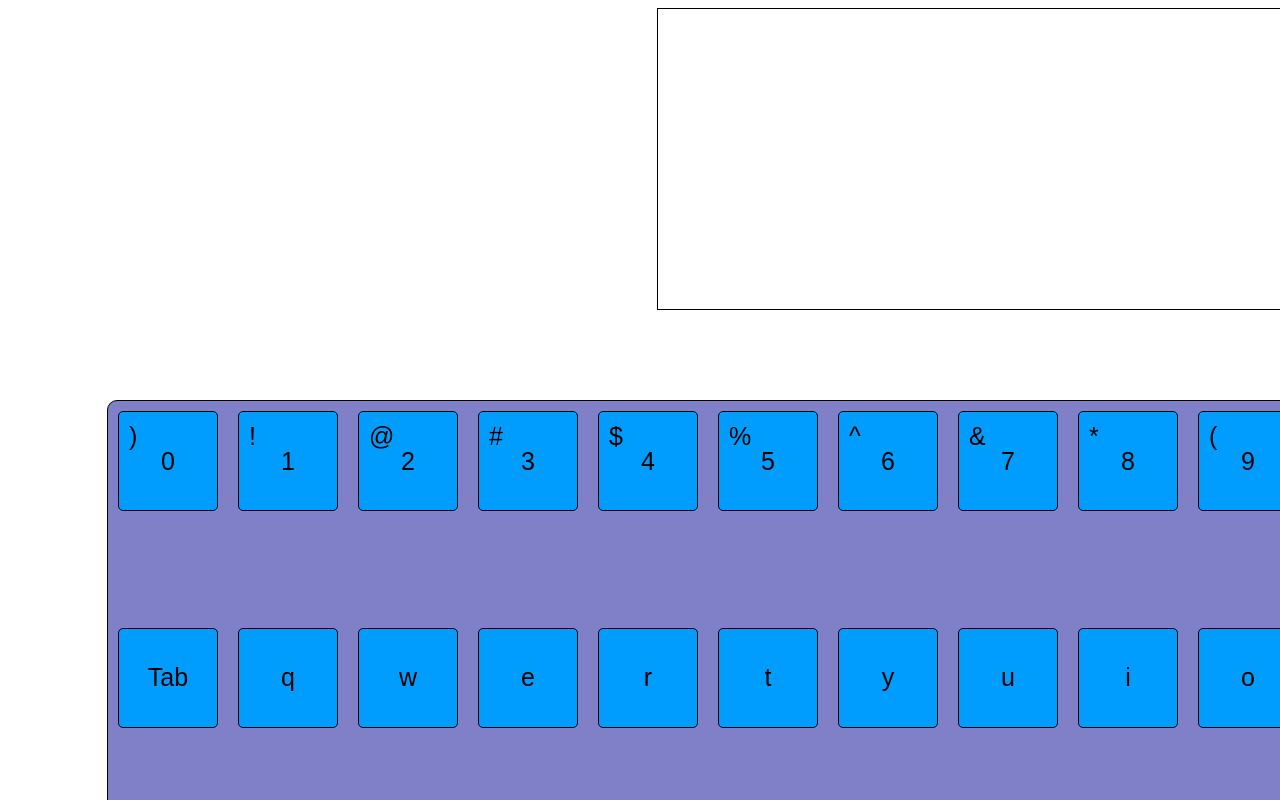
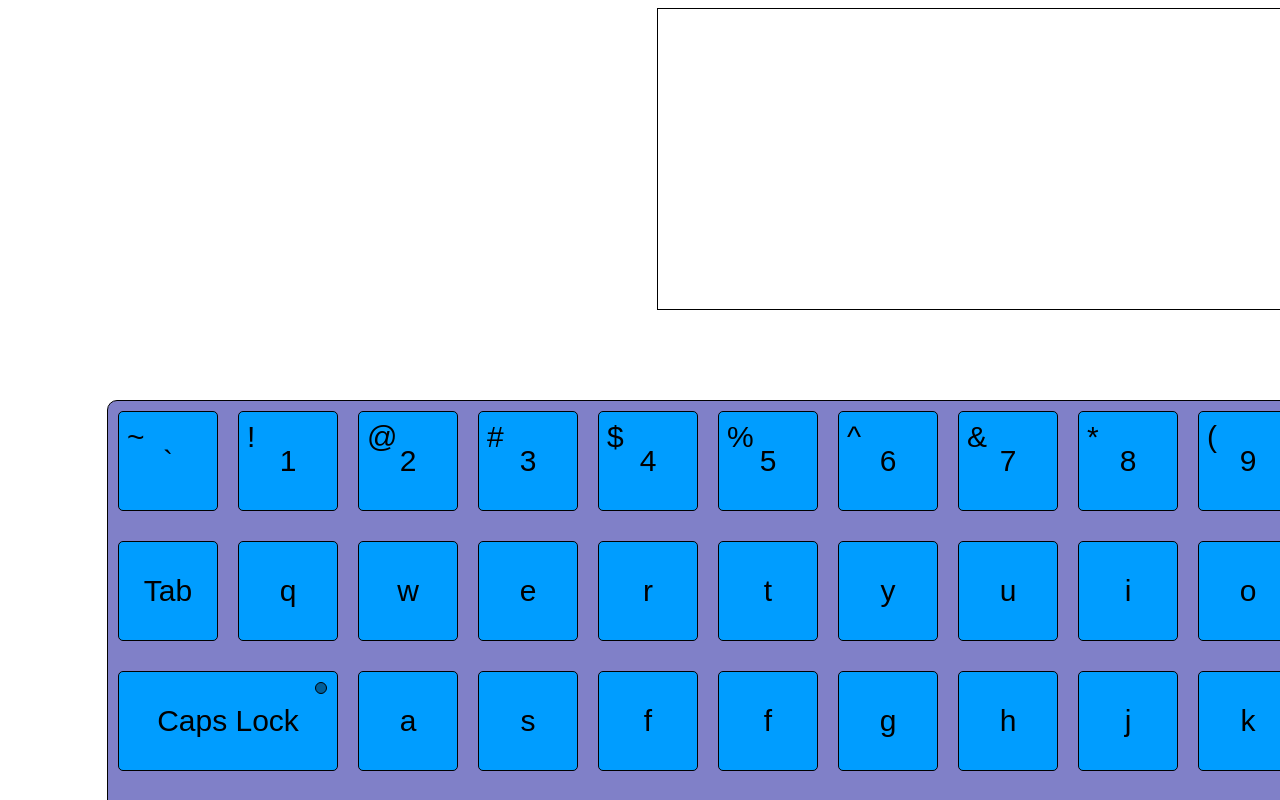
Before and after one commit to PDmitryY/Virtual-Keyboard, a website with bundled scripts: page Virtual-Keyboard/src/index.html in a window 1280 px wide. Shown: the top 800 px of the page. Built offline with nearby package versions, Linux system fonts and the light colour scheme.

Commit message:
feat: make layout of keyboard

```diff
--- a/Virtual-Keyboard/src/index.js
+++ b/Virtual-Keyboard/src/index.js
@@ -2,8 +2,13 @@ import keyLang from './keys.js';
 
 const keysEn = keyLang['en']['default'];
 const keysEnShift = keyLang['en']['shift'];
+const keysRu = keyLang['ru']['default'];
+const keysRuShift = keyLang['ru']['shift'];
 
-console.log(keysEnShift);
+let currentLang = keysEn;
+let currentLangShift = keysEnShift;
+
+console.log(currentLang);
 
 const wrapper = document.createElement('div');
 wrapper.classList.add('wrapper');
@@ -23,26 +28,87 @@ wrapper.appendChild(text_area);
 wrapper.appendChild(keyboard);
 keyboard.appendChild(keys);
 
+function createIconHTML(icon_name) {
+  return `<i class="material-icons">${icon_name}</i>`;
+}
+
 function addKeys() {
-  for (let key in keysEn) {
+  //let i = 0;
+  currentLang.forEach((key, index) => {
     const keyElement = document.createElement('button');
     const upperKeyElement = document.createElement('div');
     upperKeyElement.classList.add('upperKey');
     keyElement.classList.add('key');
     keyElement.textContent = key;
-    upperKeyElement.textContent = keysEnShift[key];
+    upperKeyElement.textContent = currentLangShift[index];
     switch (key){
       case 'Backspace':
         keyElement.classList.add('middle-width');
+        break;
       case 'Caps Lock':
         keyElement.classList.add('middle-width');
-      case '`':
-        keyElement.setAttribute('order', 1)
+        keyElement.classList.add('caps');
+        keyElement.addEventListener('click', () => {
+          keyElement.classList.toggle('active');
+        });
+        break;
+      case 'ENTER':
+        keyElement.classList.add('middle-width');
+        break;
+      case 'Shift':
+        keyElement.classList.add('middle-width');
+        break;
+      case 'Space':
+        keyElement.innerText = '';
+        keyElement.classList.add('lage-width');
+        break;
+      case 'Ctrl':
+        keyElement.classList.add('bigger-width');
+      break;
     }
     keyboard.appendChild(keyElement);
+    if (key == 'KeyUp') {
+      keyElement.innerHTML = createIconHTML('keyboard_arrow_up')
+    }
+    if (key == 'KeyLeft') {
+      keyElement.innerHTML = createIconHTML('keyboard_arrow_left')
+    }
+    if (key == 'KeyDown') {
+      keyElement.innerHTML = createIconHTML('keyboard_arrow_down')
+    }
+    if (key == 'KeyRight') {
+      keyElement.innerHTML = createIconHTML('keyboard_arrow_right')
+    }
     keyElement.appendChild(upperKeyElement);
+    keyElement.addEventListener('mousedown', () => {
+      keyElement.classList.add('pressed');
+    });
+    keyElement.addEventListener('mouseup', () => {
+      keyElement.classList.remove('pressed');
+    });
+  });
+  // for (let key in currentLang) {
+  //   const keyElement = document.createElement('button');
+  //   const upperKeyElement = document.createElement('div');
+  //   upperKeyElement.classList.add('upperKey');
+  //   keyElement.classList.add('key');
+  //   keyElement.textContent = key;
+  //   upperKeyElement.textContent = currentLangShift[key];
+  //   console.log(key)
+  //   switch (key){
+  //     case 'Backspace':
+  //       keyElement.classList.add('middle-width');
+  //     case 'Caps Lock':
+  //       keyElement.classList.add('middle-width');
+  //     case 'ENTER':
+  //       keyElement.classList.add('middle-width');
+  //     case 'Shift':
+  //       keyElement.classList.add('middle-width');
+
+  //   }
+
   }
-}
+
 
 window.addEventListener("DOMContentLoaded", function () {
   addKeys();
--- a/Virtual-Keyboard/src/keys.js
+++ b/Virtual-Keyboard/src/keys.js
@@ -1,74 +1,110 @@
 const keyLang = {
   'en': {
-    'default': {
-      '`': '`',
-      '1': '1',
-      '2': '2',
-      '3': '3',
-      '4': '4',
-      '5': '5',
-      '6': '6',
-      '7': '7',
-      '8': '8',
-      '9': '9',
-      '0': '0',
-      '-': '-',
-      '=': '=',
-      'Backspace': 'Backspace',
-      'Tab': 'Tab',
-      'q': 'q',
-      'w': 'w',
-      'e': 'e',
-      'r': 'r',
-      't': 't',
-      'y': 'y',
-      'u': 'u',
-      'i': 'i',
-      'o': 'o',
-      'p': 'p',
-      '[': '[',
-      ']': ']',
-      '\\': '\\',
-      'DEL': 'DEL',
-      'Caps Lock': 'Caps Lock',
-      'a': 'a',
-      's': 's',
-      'd': 'f',
-      'f': 'f',
-      'g': 'g',
-      'h': 'h',
-      'j': 'j',
-      'k': 'k',
-      'l': 'l',
-      'h': 'h',
-      'j': 'j',
-      'k': 'k',
-      'l': 'l',
-
-    },
-    'shift': {
-      '`': '~',
-      '1': '!',
-      '2': '@',
-      '3': '#',
-      '4': '$',
-      '5': '%',
-      '6': '^',
-      '7': '&',
-      '8': '*',
-      '9': '(',
-      '0': ')',
-      '-': '_',
-      '=': '+',
-    },
+    'default': ['`', '1', '2', '3', '4', '5', '6', '7', '8', '9', '0', '-', '=', 'Backspace', 'Tab', 'q', 'w', 'e', 'r', 't',
+    'y', 'u', 'i', 'o', 'p', '[', ']', '\\', 'DEL', 'Caps Lock', 'a', 's', 'f', 'f', 'g', 'h', 'j', 'k', 'l', ';', "'", 'ENTER',
+    'Shift', 'z', 'x', 'c', 'v', 'b', 'n', 'm', ',', '.', '/', 'KeyUp', 'Shift', 'Ctrl', 'Win', 'Alt', 'Space', 'Alt',
+    'KeyLeft', 'KeyDown', 'KeyRight', 'Ctrl ',
+    ],
+    'shift': ['~', '!', '@', '#', '$', '%', '^', '&', '*', '(', ')', '_', '+'
+    ],
   },
   ru: {
-    default: {
-      '`': 'ё',
-    },
-    shift: {
-      '`': 'Ё',
-    },
+    'default': ['ё', '1', '2', '3', '4', '5', '6', '7', '8', '9', '0', '-', '=', 'Backspace', 'Tab', 'й', 'ц', 'у', 'к', 'е',
+    'н', 'г', 'ш', 'щ', 'з', 'х', 'ъ', '\\', 'DEL', 'Caps Lock', 'ф', 'ы', 'в', 'а', 'п', 'р', 'о', 'л', 'д', 'ж', "э", 'ENTER',
+    'Shift', 'я', 'ч', 'с', 'м', 'и', 'т', 'ь', 'б', 'ю', '.', 'KeyUp', 'Shift', 'Ctrl', 'Win', 'Alt', 'Space', 'Alt',
+    'KeyLeft', 'KeyDown', 'KeyRight', 'Ctrl ',
+    ],
+    'shift': ['Ё', '!', '"', '№', ';', '%', ':', '?', '*', '(', ')', '_', '+'
+    ],
   },
 };
 export default keyLang;
+
+// const keyLang = {
+//   'en': {
+//     'default': {
+//       '`': '`',
+//       '1': '1',
+//       '2': '2',
+//       '3': '3',
+//       '4': '4',
+//       '5': '5',
+//       '6': '6',
+//       '7': '7',
+//       '8': '8',
+//       '9': '9',
+//       '0': '0',
+//       '-': '-',
+//       '=': '=',
+//       'Backspace': 'Backspace',
+//       'Tab': 'Tab',
+//       'q': 'q',
+//       'w': 'w',
+//       'e': 'e',
+//       'r': 'r',
+//       't': 't',
+//       'y': 'y',
+//       'u': 'u',
+//       'i': 'i',
+//       'o': 'o',
+//       'p': 'p',
+//       '[': '[',
+//       ']': ']',
+//       '\\': '\\',
+//       'DEL': 'DEL',
+//       'Caps Lock': 'Caps Lock',
+//       'a': 'a',
+//       's': 's',
+//       'd': 'f',
+//       'f': 'f',
+//       'g': 'g',
+//       'h': 'h',
+//       'j': 'j',
+//       'k': 'k',
+//       'l': 'l',
+//       'h': 'h',
+//       'j': 'j',
+//       'k': 'k',
+//       'l': 'l',
+//       ';': ';',
+//       "'": "'",
+//       'ENTER': 'ENTER',
+//       'Shift': 'Shift',
+//       '\\': '\\',
+//       'z': 'z',
+//       'x': 'x',
+//       'c': 'c',
+//       'v': 'v',
+//       'b': 'b',
+//       'n': 'n',
+//       'm': 'm',
+//       ',': ',',
+//       '.': '.',
+//       '/': '/',
+//       'KeyUp': 'KeyUp',
+//     },
+//     'shift': {
+//       '`': '~',
+//       '1': '!',
+//       '2': '@',
+//       '3': '#',
+//       '4': '$',
+//       '5': '%',
+//       '6': '^',
+//       '7': '&',
+//       '8': '*',
+//       '9': '(',
+//       '0': ')',
+//       '-': '_',
+//       '=': '+',
+//     },
+//   },
+//   ru: {
+//     default: {
+//       '`': 'ё',
+//     },
+//     shift: {
+//       '`': 'Ё',
+//     },
+//   },
+// };
--- a/Virtual-Keyboard/src/style.css
+++ b/Virtual-Keyboard/src/style.css
@@ -41,14 +41,41 @@
     align-items: center;
     justify-content: center;
     margin: 10px;
-    font-size: 25px;
+    font-size: 30px;
     position: relative;
+    transition: all 0.2s;
+}
+
+.key.pressed {
+    height: 98px;
+    background-color: aqua;
+    box-shadow: 0 0 15px rgba(0,0,0,0.5);
 }
 
 .upperKey {
     position: absolute;
+    top: 8px;
+    left: 8px;
+}
+
+.caps::after {
+    content: '';
     top: 10px;
-    left: 10px;
+    right: 10px;
+    position: absolute;
+    width: 10px;
+    height: 10px;
+    background: rgba(0, 0, 0, 0.4);
+    border-radius: 50%;
+    border: 1px solid black;
+}
+
+.caps.active::after {
+    background: white;
+}
+
+.bigger-width {
+    width: 160px;
 }
 
 .middle-width {
@@ -56,5 +83,5 @@
 }
 
 .lage-width {
-    width: 500px;
+    width: 760px;
 }
```
